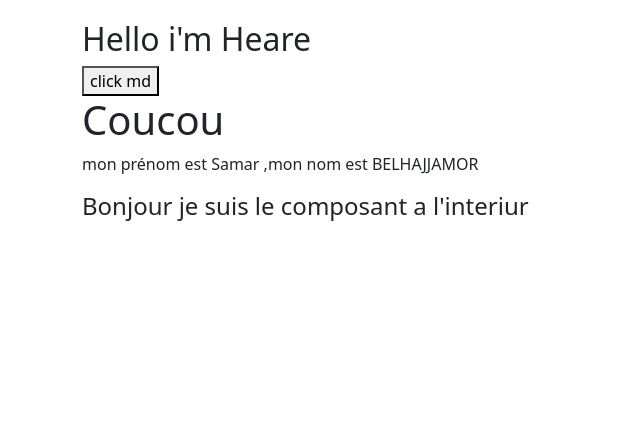
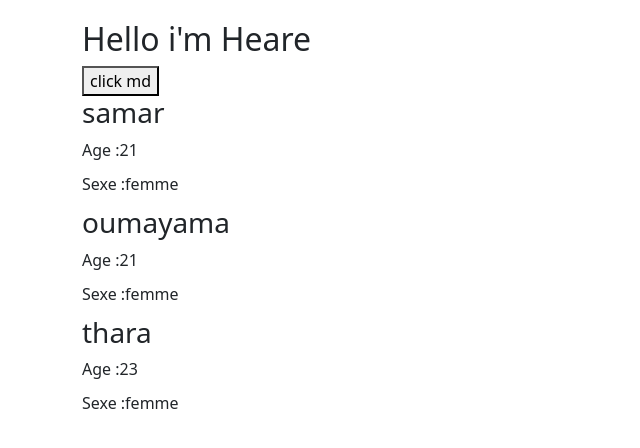
Before and after one commit to belhajjamorsamar/React_js, a React (Create React App) app: page / in a window 1280 px wide. Shown: the top 448 px of the page, without its empty margins (0-640 px from the left). Built offline with nearby package versions, Linux system fonts and the light colour scheme.

Commit message:
Passage d'infromation a un composant

```diff
--- a/src/components/App.js
+++ b/src/components/App.js
@@ -1,7 +1,8 @@
 import React from 'react'
 import Header from './Header'
 import Team from './Team'
-import Moncomposant from './Moncomposant'
+import Moncomposant from './Moncomposant';
+import Personne from './Persone'
 
 function MonCompsant(){
 return (
@@ -11,6 +12,8 @@ return (
 <Moncomposant/>
   </div>
 );
+
+
 
 }
 
@@ -22,7 +25,9 @@ function App(){
     <div className='container'>
       <h2>Hello i'm Heare</h2>
    <button onClick={apple}>click md</button>
-   <MonCompsant/>
+  <Personne nom="samar"   age="21"   sexe="femme"/>
+  <Personne nom="oumayama" age="21"   sexe="femme"/>
+  <Personne nom="thara"    age="23"  sexe="femme" />
     </div>
   );}
 export default App;
--- /dev/null
+++ b/src/components/Persone.js
@@ -0,0 +1,16 @@
+
+import React from 'react';
+
+function personne(props){
+
+    return (
+        <>
+        <h3>{props.nom}</h3>
+        <div>Age :{props.age}</div>
+        <div>Sexe :{props.sexe}</div>
+
+        </>
+    );
+
+}
+export default personne;
```
